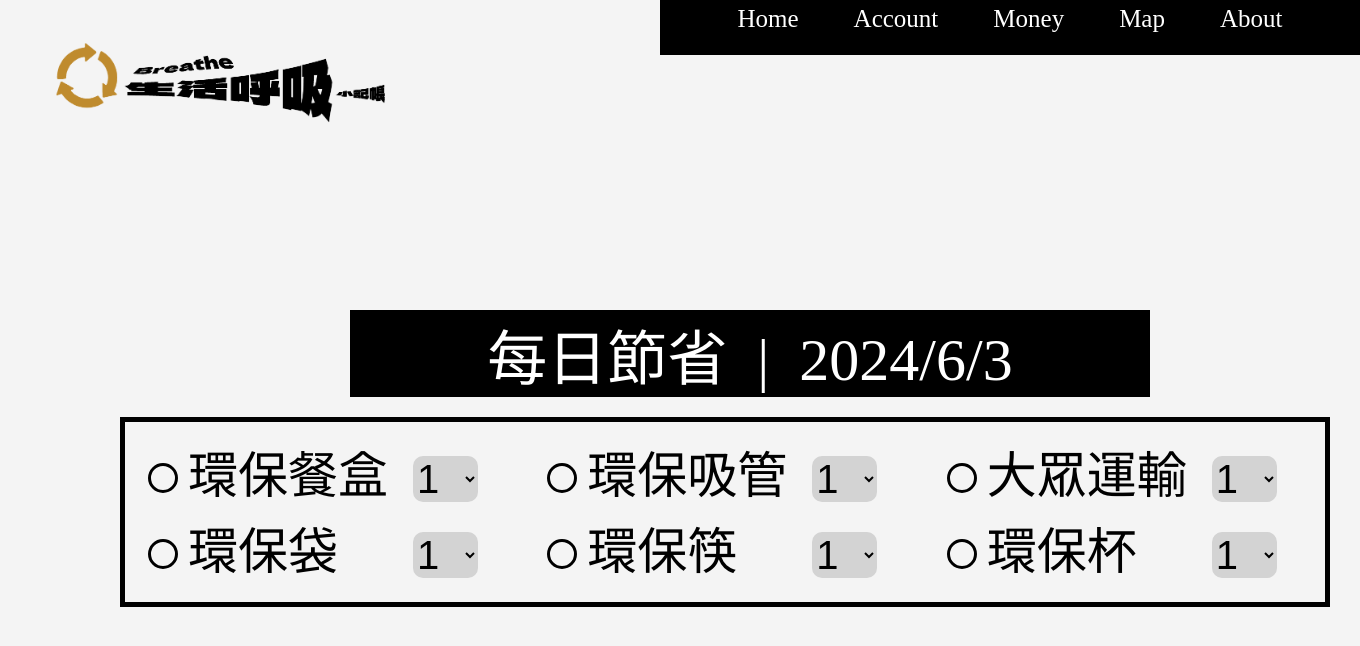
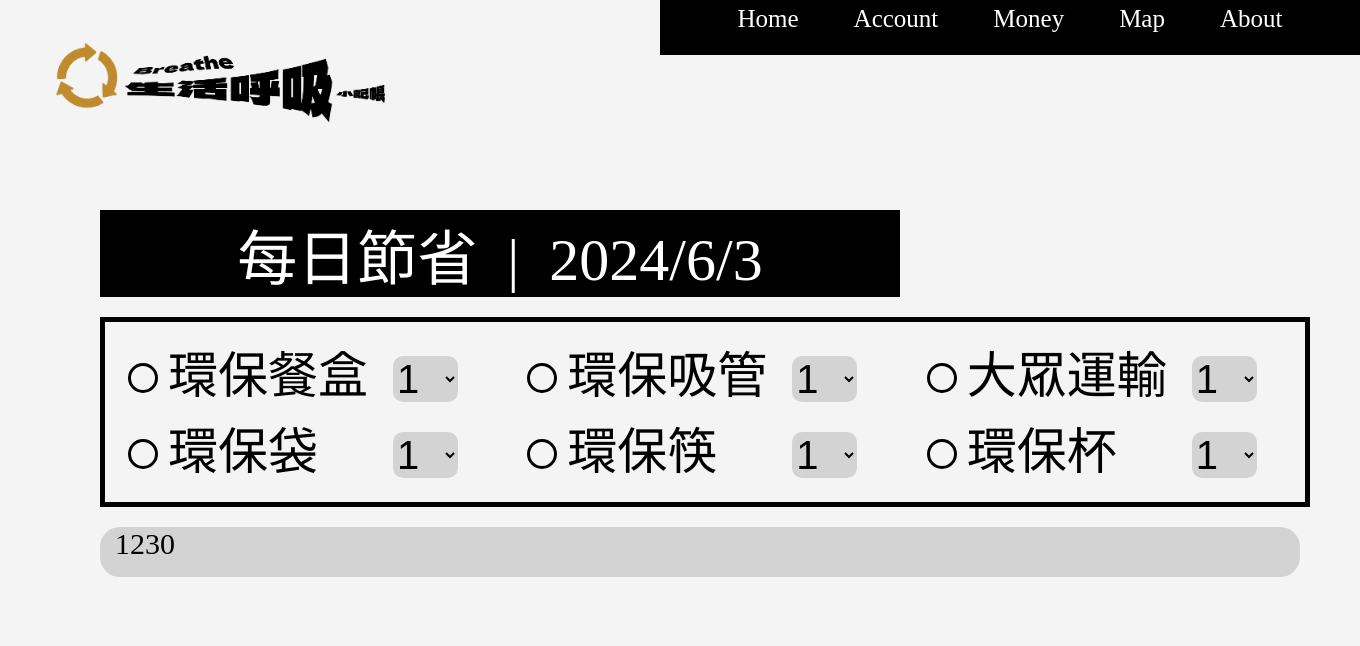
Before and after one commit to ziv09/breath_s_proj, a PHP site: page /gar.php in a window 1360 px wide. Shown: the top 646 px of the page. Run offline with PHP 8.4, Linux system fonts and the light colour scheme; some web fonts are replaced.

Commit message:
新頁面3

```diff
--- a/css/gar_sy.css
+++ b/css/gar_sy.css
@@ -50,11 +50,11 @@
     color: #fff;
     width: 800px;
     text-align: center;
-    margin-left: 250px;
+
 }
 
 .container{
-    margin-top: 180px;
+    margin-top: 80px;
     margin-left: 100px;
 }
 
@@ -63,7 +63,7 @@
     width: 1200px;
     border: #000 solid 5px;
     margin-top: 20px;
-    margin-left: 20px;
+
 }
 
 .table{
@@ -115,3 +115,12 @@ input[type="checkbox"]:checked::after {
 input[type="checkbox"]:hover {
     border-color: #bf8b2e;
 }
+
+.garrec{
+    height: 50px;
+    width: 1200px;
+    background-color: lightgray;
+    font-size: 30px;
+    border-radius: 20px;
+    margin-top: 20px;
+}
--- a/gar.php
+++ b/gar.php
@@ -122,7 +122,12 @@
                                 <option value="10">10</option>
                             </select></td>
                     </tr>
-
+                </table>
+            </div>
+            <div>
+                <div class="garrec">
+                  &ensp;1230
+                </div>
             </div>
 
     </div>
```
